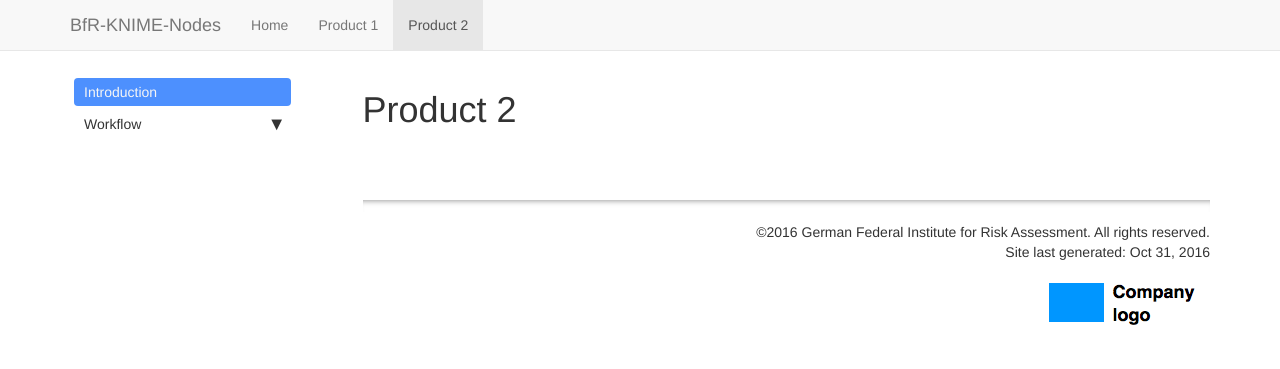
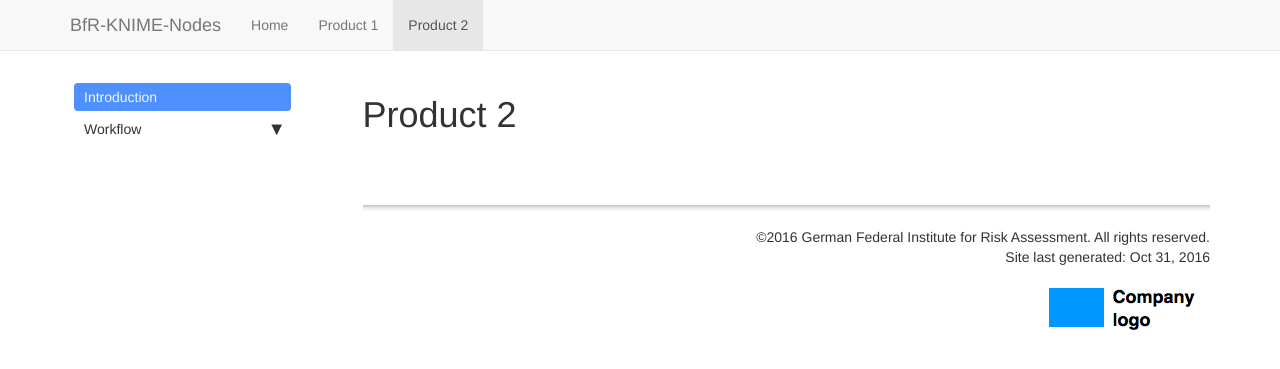
Before and after one commit to SiLeBAT/documentation-template, a Jekyll site: the page built from pages/product2/p2_landing_page.html, in a window 1280 px wide. Shown: the top 369 px of the page. Built offline with Jekyll 4.4.1, drawn with Linux system fonts in a browser that asks for light colours; nearby versions of some CDN libraries; comment, search, counter and statistics services are not loaded.

Commit message:
unused stuff removed

```diff
--- a/_layouts/default.html
+++ b/_layouts/default.html
@@ -7,7 +7,6 @@
 <body>
     {% include topnav.html %}
     <div class="container">
-        <div class="col-lg-12">&nbsp;</div>
         <div class="row">
             <div class="col-md-3">
                 {% include sidebar.html %}
--- a/css/customstyles.css
+++ b/css/customstyles.css
@@ -1,8 +1,7 @@
 /* general styles */
 
 body {
-    padding-top: 50px;
-    /* Required padding for .navbar-fixed-top. Remove if using .navbar-static-top. Change if height of navigation changes. */
+    padding-top: 75px;
 }
 
 img {
```
